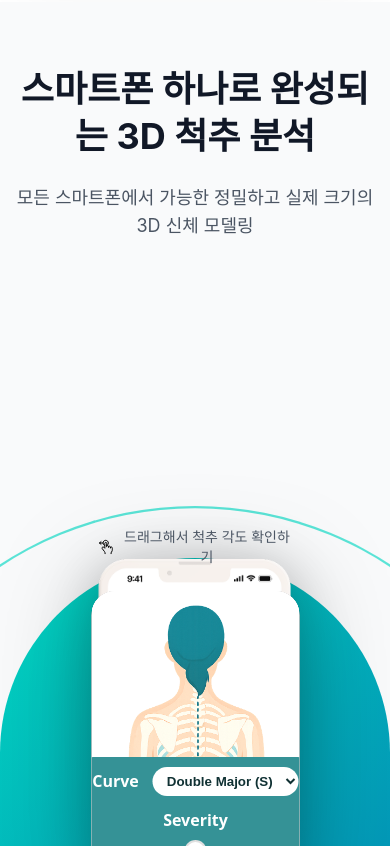
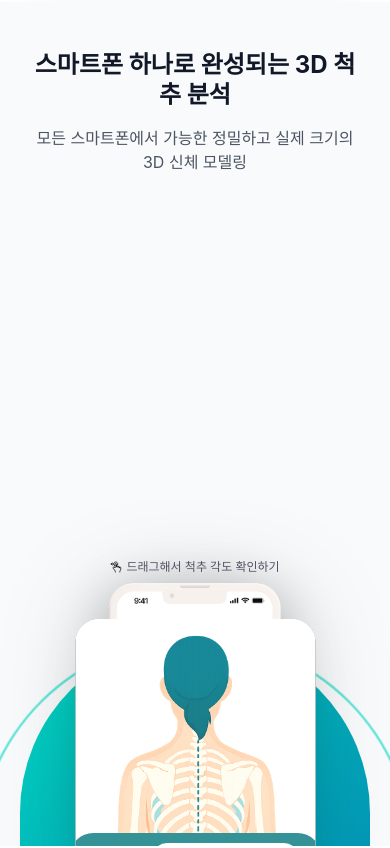
Before and after one commit to Soyeon1030/nextvine-scolio-scan, a Next.js app: page / in a window 390 px wide. Shown: the part 3040-3888 px from the top of the page. Built offline with nearby package versions, Linux system fonts and the light colour scheme; a web font is replaced by a local one.

Commit message:
[UPDATE] 반응형 작업

```diff
--- a/app/page.tsx
+++ b/app/page.tsx
@@ -20,7 +20,7 @@ export default function Home() {
 
   return (
     <LanguageContext.Provider value={{ language, setLanguage }}>
-      <main className="relative">
+      <main className="relative overflow-x-hidden">
         {/* 네비게이션 */}
         <Navigation />
 
--- a/components/sections/About.tsx
+++ b/components/sections/About.tsx
@@ -147,7 +147,7 @@ export function About({ language }: AboutProps) {
   }, [language, isInternalScrolling, content])
 
   return (
-    <div data-section="about" className="min-h-screen lg:h-full flex items-center justify-center relative overflow-hidden">
+    <div data-section="about" className="min-h-screen lg:h-full flex items-center justify-center relative overflow-hidden overflow-x-hidden">
       {/* Background Video */}
       <video
         autoPlay
--- a/components/sections/Hero.tsx
+++ b/components/sections/Hero.tsx
@@ -31,7 +31,7 @@ export function Hero({ language }: HeroProps) {
   }
 
   return (
-    <section className="min-h-screen pb-0 gradient-primary relative overflow-hidden">
+    <section className="min-h-screen pb-0 gradient-primary relative overflow-hidden overflow-x-hidden">
       {/* 데스크톱용 Hero 이미지 - 오른쪽 바닥 */}
       <motion.div
         initial={{ opacity: 0, x: 100 }}
--- a/components/sections/Interactive.tsx
+++ b/components/sections/Interactive.tsx
@@ -19,14 +19,14 @@ export function Interactive({ language }: InteractiveProps) {
     : 'Precise and actual-size 3D body modeling possible on all smartphones'
 
   return (
-    <section className="relative min-h-screen bg-gray-50 overflow-hidden">
+    <section className="relative min-h-screen bg-gray-50 overflow-hidden lg:overflow-visible overflow-x-hidden">
       <Container size="1600" className="relative z-10 h-full">
         {/* 제목과 부제목을 위로 위치 */}
-        <div className="pt-16 md:pt-20 lg:pt-24 pb-8 text-center">
-          <h2 className="text-4xl md:text-5xl lg:text-6xl font-bold text-gray-900 mb-6 leading-tight">
+        <div className="pt-12 sm:pt-16 md:pt-20 lg:pt-24 pb-6 sm:pb-8 text-center">
+          <h2 className="text-2xl sm:text-3xl md:text-4xl lg:text-5xl xl:text-6xl font-bold text-gray-900 mb-4 sm:mb-6 leading-tight px-4">
             {title}
           </h2>
-          <p className="text-lg md:text-xl text-gray-600 max-w-4xl mx-auto">
+          <p className="text-base sm:text-lg md:text-xl text-gray-600 max-w-4xl mx-auto px-4">
             {subtitle}
           </p>
         </div>
@@ -38,7 +38,7 @@ export function Interactive({ language }: InteractiveProps) {
         {/* 애니메이션 선 - 하나만 */}
         <div className="absolute bottom-0 left-1/2 transform -translate-x-1/2 pointer-events-none">
           <div
-            className="rounded-t-full border-[2px] w-[650px] h-[325px] md:w-[850px] md:h-[425px] lg:w-[1050px] lg:h-[525px]"
+            className="rounded-t-full border-[2px] w-[400px] h-[200px] sm:w-[500px] sm:h-[250px] md:w-[650px] md:h-[325px] lg:w-[850px] lg:h-[425px] xl:w-[1050px] xl:h-[525px]"
             style={{
               borderColor: '#02D8C2',
               borderBottomWidth: '0px',
@@ -49,23 +49,23 @@ export function Interactive({ language }: InteractiveProps) {
 
         {/* 반원 배경 - 더 크게 */}
         <div
-          className="gradient-primary rounded-t-full w-[600px] h-72 md:w-[800px] md:h-96 lg:w-[1000px] lg:h-[500px] relative"
+          className="gradient-primary rounded-t-full w-[350px] h-52 sm:w-[450px] sm:h-60 md:w-[600px] md:h-72 lg:w-[800px] lg:h-96 xl:w-[1000px] xl:h-[500px] relative"
           style={{
             borderBottomLeftRadius: 0,
             borderBottomRightRadius: 0
           }}
         >
           {/* 핸드폰 목업 - 반원 하단 중앙에 위치 */}
-          <div className="absolute -bottom-8 md:-bottom-12 lg:-bottom-16 left-1/2 transform -translate-x-1/2">
+          <div className="absolute -bottom-6 sm:-bottom-8 md:-bottom-12 lg:-bottom-16 left-1/2 transform -translate-x-1/2">
             {/* 간단한 안내 텍스트 - 핸드폰 상단 */}
-            <div className="w-full absolute -top-8 md:-top-10 lg:-top-12 left-1/2 transform -translate-x-1/2 text-center z-40">
-              <div className="flex items-center justify-center space-x-2">
+            <div className="w-full absolute -top-6 sm:-top-8 md:-top-10 lg:-top-12 left-1/2 transform -translate-x-1/2 text-center z-40">
+              <div className="flex items-center justify-center space-x-1 sm:space-x-2">
                 <img
                   src="/images/drag.svg"
                   alt="Drag icon"
-                  className="w-4 h-4 md:w-5 md:h-5"
+                  className="w-3 h-3 sm:w-4 sm:h-4 md:w-5 md:h-5"
                 />
-                <p className="text-sm md:text-base text-gray-600 font-medium">
+                <p className="text-xs sm:text-sm md:text-base text-gray-600 font-medium">
                   {language === 'ko'
                     ? '드래그해서 척추 각도 확인하기'
                     : 'Drag to check spine angle'
@@ -75,19 +75,19 @@ export function Interactive({ language }: InteractiveProps) {
             </div>
 
             <div className="relative">
-              {/* 핸드폰 이미지 - 더 크게 */}
+              {/* 핸드폰 이미지 - 인터렉티브 효과를 위해 큰 크기 유지 */}
               <img
                 src="/images/phone-img.png"
                 alt="Phone Mockup"
-                className="w-64 h-auto md:w-80 lg:w-96 relative z-20 drop-shadow-2xl"
+                className="w-72 h-auto md:w-80 lg:w-96 relative z-20 drop-shadow-2xl"
                 style={{
                   filter: 'drop-shadow(0 25px 50px rgba(0, 0, 0, 0.3)) drop-shadow(0 10px 25px rgba(0, 0, 0, 0.2))'
                 }}
               />
 
               {/* 핸드폰 화면 영역 - scoliosis.html iframe */}
-              <div className="absolute top-8 md:top-10 lg:top-12 left-1/2 transform -translate-x-1/2 z-30">
-                <div className="w-52 h-[420px] md:w-64 md:h-[520px] lg:w-80 lg:h-[640px] rounded-3xl overflow-hidden bg-black">
+              <div className="absolute top-9 md:top-10 lg:top-12 left-1/2 transform -translate-x-1/2 z-30">
+                <div className="w-60 h-[480px] md:w-64 md:h-[520px] lg:w-80 lg:h-[640px] rounded-3xl overflow-hidden bg-black">
                   <iframe
                     ref={iframeRef}
                     src="/Interact/scoliosis.html"
--- a/components/ui/Container.tsx
+++ b/components/ui/Container.tsx
@@ -15,7 +15,7 @@ export function Container({
   return (
     <div
       className={cn(
-        'mx-auto px-4 sm:px-6 lg:px-8 w-full',
+        'mx-auto px-4 sm:px-6 lg:px-8',
         {
           'max-w-3xl': size === 'sm',
           'max-w-4xl': size === 'md',
--- a/components/ui/FullPageScroll.tsx
+++ b/components/ui/FullPageScroll.tsx
@@ -161,11 +161,11 @@ export function FullPageScroll({ children, className = '' }: FullPageScrollProps
   if (isMobile) {
     // 모바일에서는 일반 스크롤 레이아웃
     return (
-      <div className={`${className}`}>
+      <div className={`overflow-x-hidden ${className}`}>
         {childrenArray.map((child, index) => (
           <section
             key={index}
-            className="min-h-screen w-full relative"
+            className="min-h-screen w-full relative overflow-x-hidden"
           >
             {child}
           </section>
@@ -175,7 +175,7 @@ export function FullPageScroll({ children, className = '' }: FullPageScrollProps
   }
 
   return (
-    <div className={`fixed inset-0 overflow-hidden ${className}`}>
+    <div className={`fixed inset-0 overflow-hidden overflow-x-hidden ${className}`}>
       {/* 스크롤 인디케이터 */}
       <div className="fixed right-6 top-1/2 transform -translate-y-1/2 z-50 space-y-3">
         {childrenArray.map((_, index) => {
```
